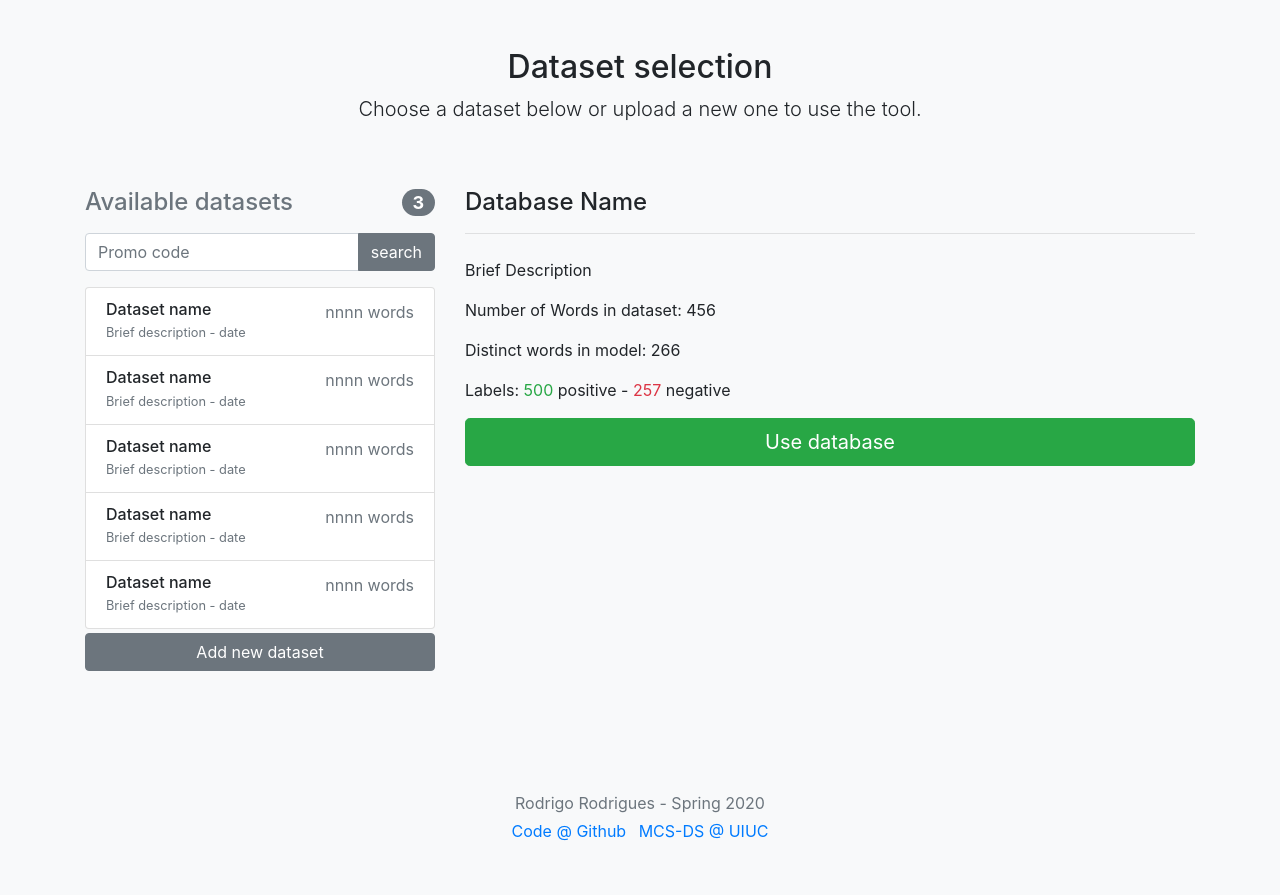
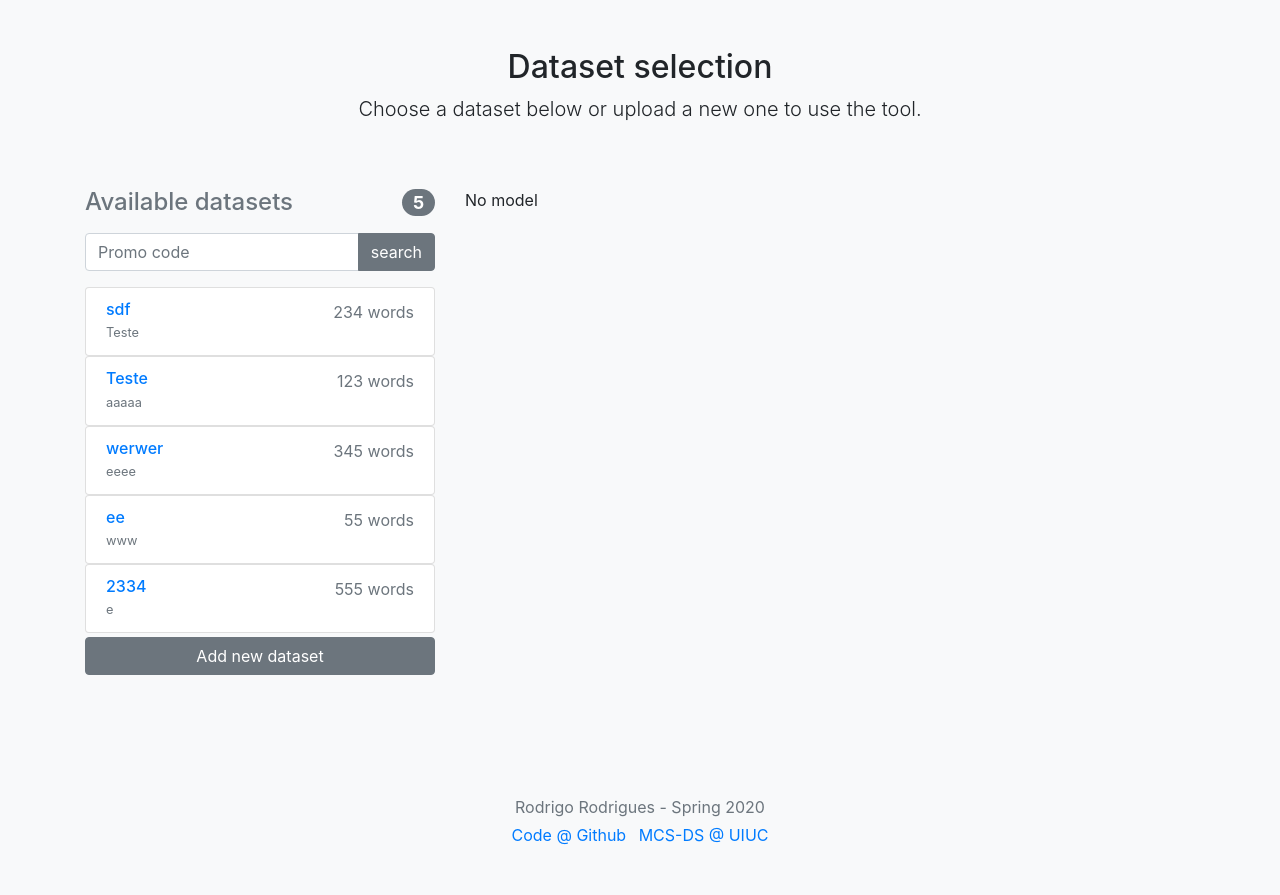
Before and after one commit to rodrigoasrodrigues/CS598-T7, a Flask app: page / in a window 1280 px wide. Before the commit the page ends 841 px from the top, so only its background shows below. Run offline with Flask 2, Linux system fonts and the light colour scheme; data comes from the database, SQL or seed files in the repository; both versions use the stored data as it was after the commit; some libraries are stand-ins or nearby versions.

Commit message:
Basic model description navigation

```diff
--- a/app/controllers/default.py
+++ b/app/controllers/default.py
@@ -1,7 +1,18 @@
 from flask import render_template
 from app import app
+from app.models.tables import Word2VecModel
 
 
 @app.route('/')
-def index():
-    return render_template('default.html')
+@app.route('/model/<int:selected>')
+def index(selected=None):
+    model_list = Word2VecModel.query.all()
+    if selected:
+        model = Word2VecModel.query.get(selected)
+    else:
+        model = None
+
+    return render_template('default.html',
+                            model_list=model_list,
+                            selected=selected,
+                            model=model)
--- a/app/templates/default.html
+++ b/app/templates/default.html
@@ -14,7 +14,9 @@
             <div class="col-md-4 mb-4">
                 <h4 class="d-flex justify-content-between align-items-center mb-3">
                     <span class="text-muted">Available datasets</span>
-                    <span class="badge badge-secondary badge-pill">3</span>
+                    {% if model_list|length > 0 %}
+                    <span class="badge badge-secondary badge-pill">{{ model_list|length }}</span>
+                    {% endif %}
                 </h4>
                 <form class="mb-3">
                     <div class="input-group">
@@ -26,14 +28,21 @@
                 </form>
 
                 <ul class="list-group mb-1">
-                    {% for dataset in range(5) %}
-                    <li class="list-group-item d-flex justify-content-between lh-condensed">
-                        <div>
-                            <h6 class="my-0">Dataset name</h6>
-                            <small class="text-muted">Brief description - date</small>
-                        </div>
-                        <span class="text-muted">nnnn words</span>
-                    </li>
+                    {% for model in model_list %}
+                    {% if model.id is not sameas selected %} <a href="/model/{{model.id}}"> {% endif %}
+                        <li
+                            class="list-group-item d-flex justify-content-between lh-condensed {% if model.id == selected %} bg-light {% endif %} ">
+                            <div>
+                                <h6 class="my-0 {% if model.id == selected %} text-success {% endif %}">
+                                    {{model.dataset.name}}</h6>
+                                <small
+                                    class="{% if model.id == selected %} text-success {% else %} text-muted  {% endif %}">{{model.description}}</small>
+                            </div>
+                            <span
+                                class="{% if model.id == selected %} text-success {% else %} text-muted  {% endif %}">{{model.dataset.words}}
+                                words</span>
+                        </li>
+                        {% if model.id is not sameas selected %} </a> {% endif %}
                     {% endfor %}
                 </ul>
                 <a href="/add_dataset" class="btn btn-secondary btn-block" role="button">Add new dataset</a>
@@ -41,15 +50,18 @@
 
             </div>
             <div class="col-md-8">
-                <h4 class="mb-3">Database Name</h4>
+                {% if model %}
+                <h4 class="mb-3">Model: {{model.dataset.name}} - {{model.label.name}}</h4>
                 <hr class="mb-4">
-                <p>Brief Description</p>
-                <p>Number of Words in dataset: 456</p>
-                <p>Distinct words in model: 266</p>
-                <p>Labels: <span class="text-success">500</span> positive - <span class="text-danger">257</span>
-                    negative</p>
+                <p>{{model.description}}</p>
+                <p><strong>Number of Words in dataset:</strong> {{model.dataset.words}}</p>
+                <p><strong>Distinct words in model:</strong> {{model.words}}</p>
+                <p><strong>Labels:</strong> <span class="text-success">{{model.label.positive_labels}}</span> positive -
+                    <span class="text-danger">{{model.label.negative_labels}}</span> negative</p>
                 <a href="/explore" class="btn btn-success btn-lg btn-block" role="button">Use database</a>
-                </form>
+                {% else %}
+                No model
+                {% endif %}
             </div>
         </div>
         {% include 'footer.html' %}
```
Also changed, not shown: app/models/tables.py (+4 -3 lines), migrations/versions/7729dcf2de24_.py (added, +28 -0 lines), app/database.db.
